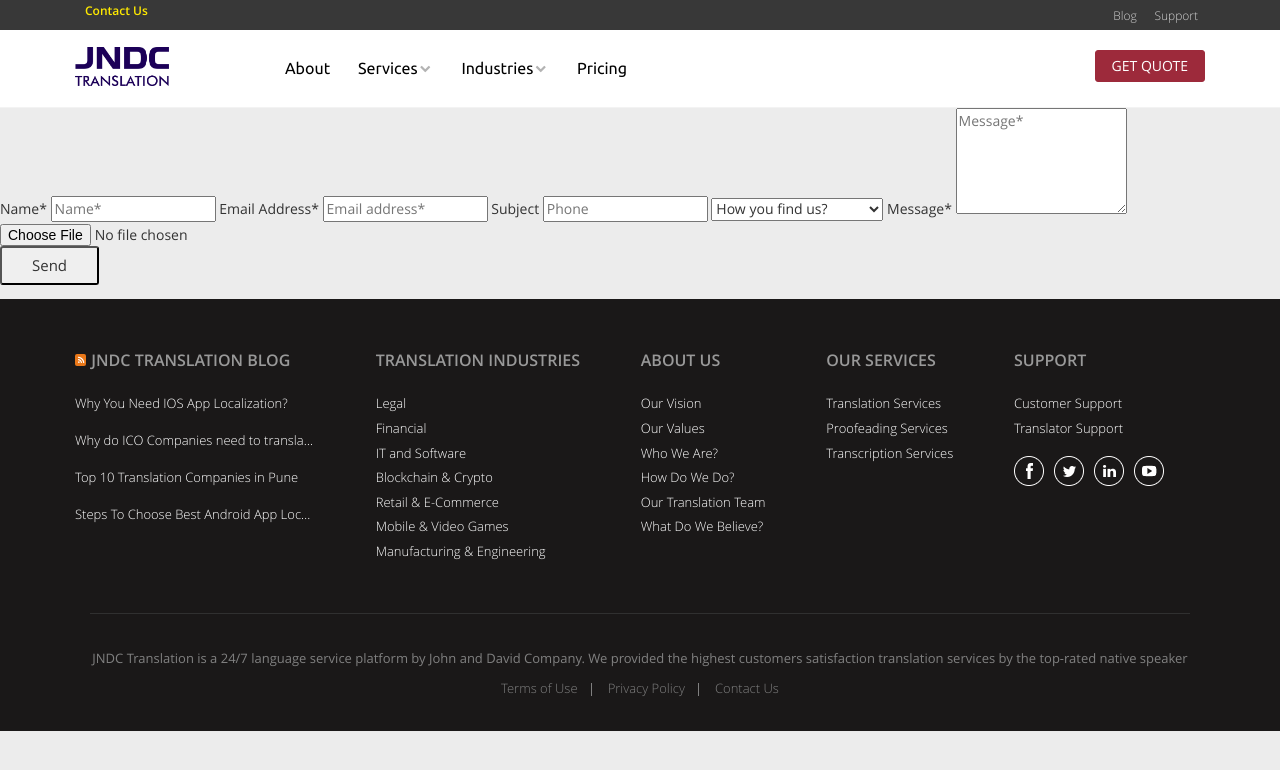
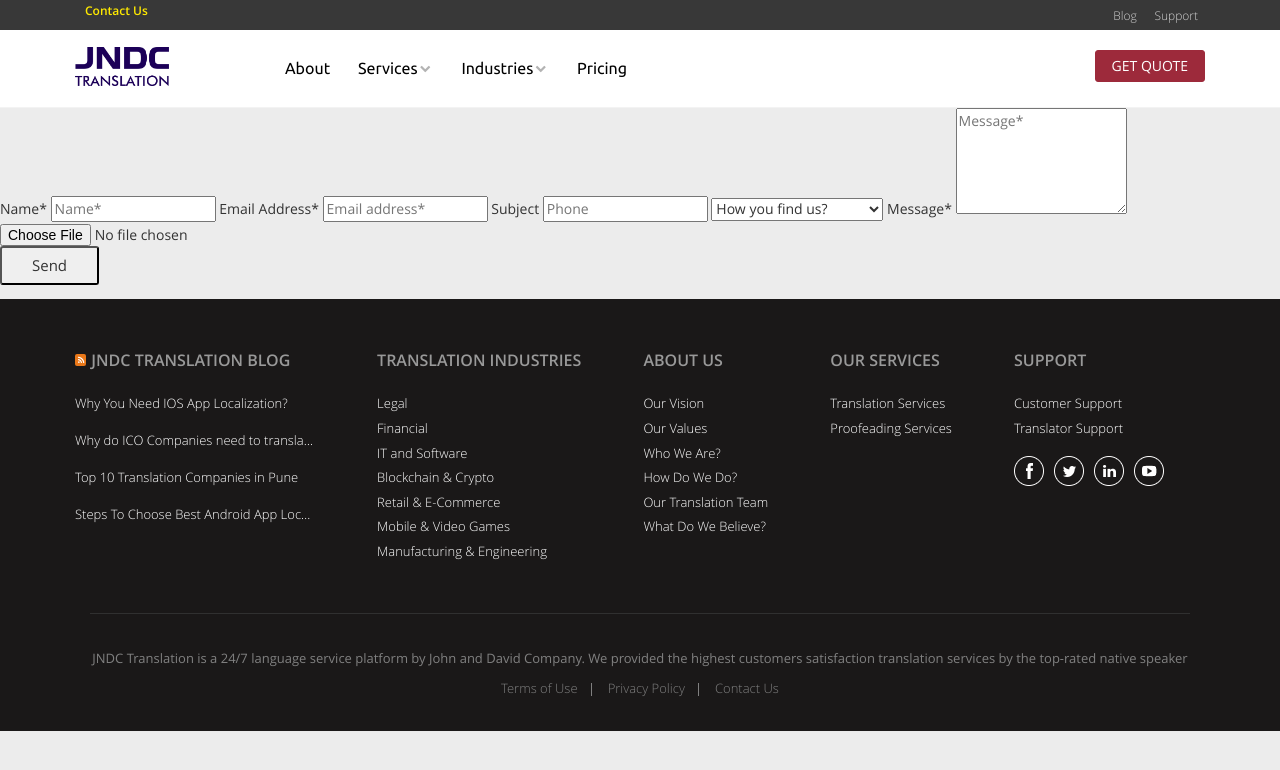
Before and after one commit to jndctranslation/landing_page, a Jekyll site: the page built from pages/test_form.md, in a window 1280 px wide. Shown: the top 770 px of the page. Built offline with Jekyll 4.4.1, drawn with Linux system fonts in a browser that asks for light colours.

Commit message:
Update Website  Common Information “footer”

```diff
--- a/_data/footer.yml
+++ b/_data/footer.yml
@@ -36,8 +36,6 @@
       title: 'Translation Services '
     - link: 'https://www.jndctranslation.com/pages/proofreading_edditing_services'
       title: 'Proofeading Services '
-    - link: 'https://www.jndctranslation.com/pages/transcription_services'
-      title: 'Transcription Services '
   title: 'Our Services '
 block_4:
   items:
```
